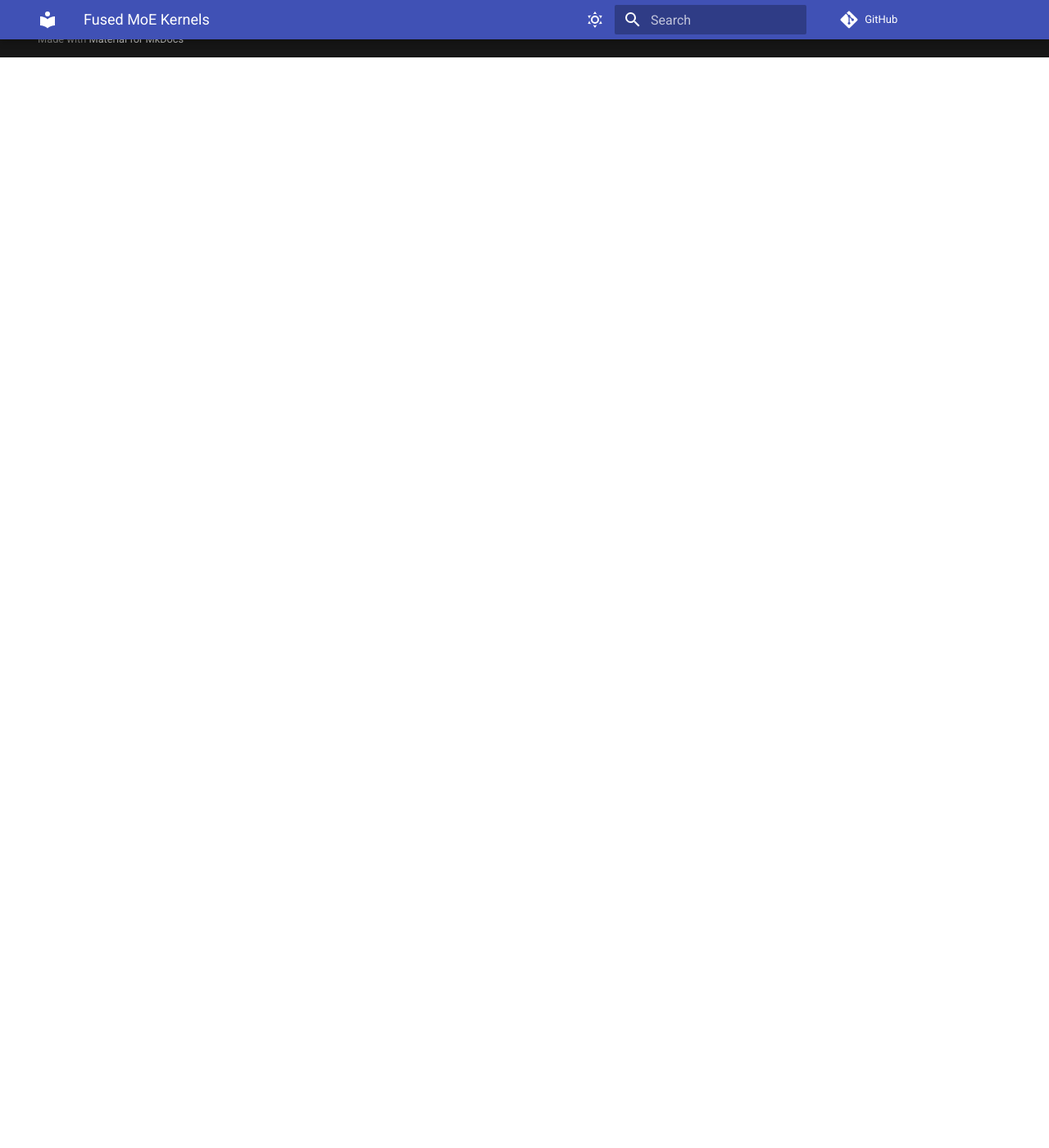
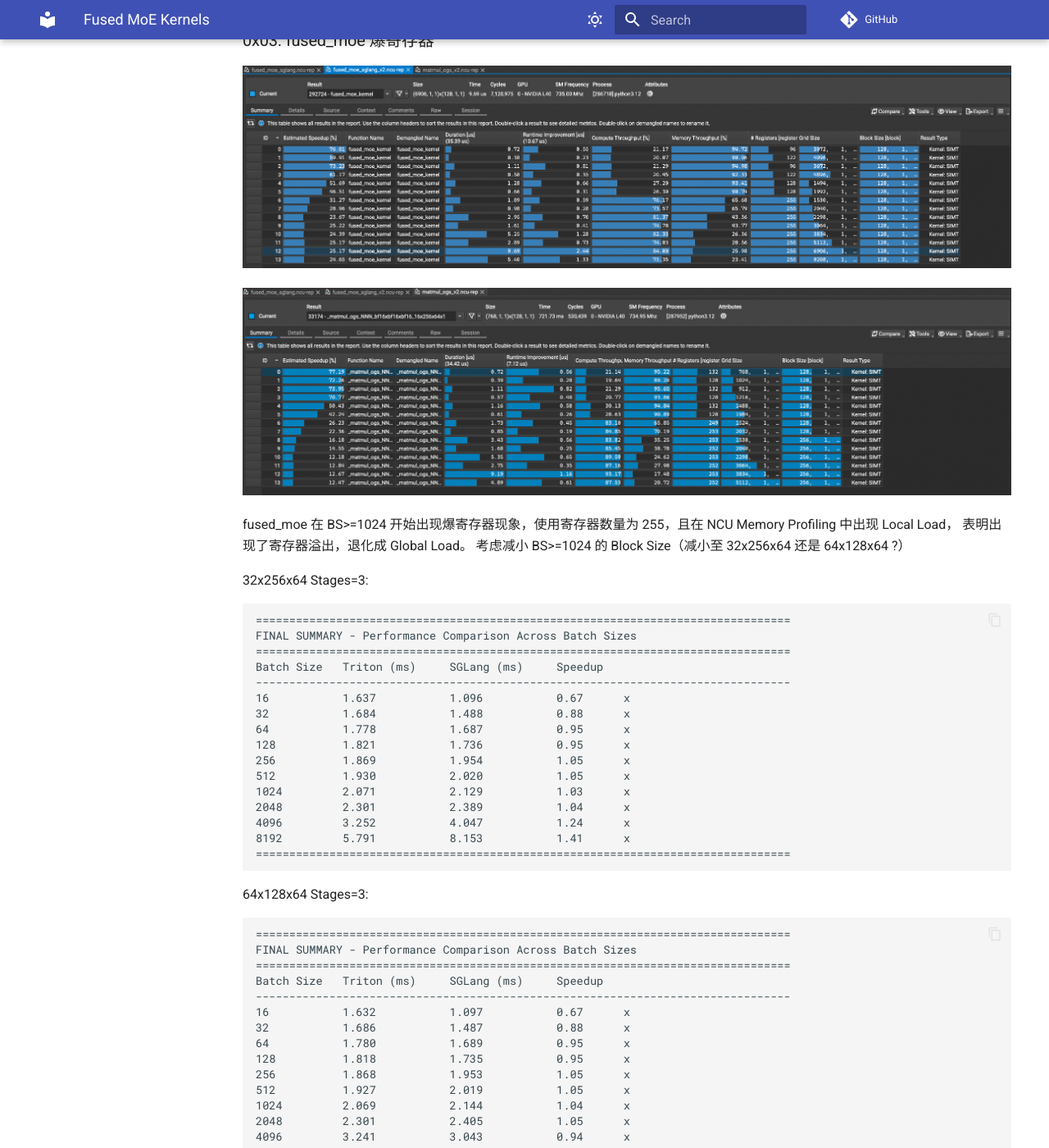
Before and after one commit to onjackay/notes, an MkDocs documentation site: the page built from docs/notes/fused_moe.md, in a window 1280 px wide and 1400 px high, scrolled down 9330 px. Shown: the whole window at 82% size. Built offline with MkDocs 1.6.1 and Material for MkDocs 9.7.7, drawn with Linux system fonts in a browser that asks for light colours; comment, search, counter and statistics services are not loaded; before the commit the page ends 9400 px from its top, so only the background shows below that; some of the changed text lies outside the part shown.

Commit message:
update fused_moe

````diff
--- a/docs/notes/fused_moe.md
+++ b/docs/notes/fused_moe.md
@@ -330,3 +330,105 @@
 8192         5.754           6.733           1.17      x
 ================================================================================
 ```
+
+### 0x03. fused_moe 爆寄存器
+
+![NCU fused_moe_kernel Summary](fused_moe/fused_moe_kernel_v2_ncu.png)
+
+![NCU matmul_ogs Summary](fused_moe/matmul_ogs_v2_ncu.png)
+
+fused_moe 在 BS>=1024 开始出现爆寄存器现象，使用寄存器数量为 255，且在 NCU Memory Profiling 中出现 Local Load，
+表明出现了寄存器溢出，退化成 Global Load。
+考虑减小 BS>=1024 的 Block Size（减小至 32x256x64 还是 64x128x64 ?）
+
+32x256x64 Stages=3:
+
+```
+================================================================================
+FINAL SUMMARY - Performance Comparison Across Batch Sizes
+================================================================================
+Batch Size   Triton (ms)     SGLang (ms)     Speedup
+--------------------------------------------------------------------------------
+16           1.637           1.096           0.67      x
+32           1.684           1.488           0.88      x
+64           1.778           1.687           0.95      x
+128          1.821           1.736           0.95      x
+256          1.869           1.954           1.05      x
+512          1.930           2.020           1.05      x
+1024         2.071           2.129           1.03      x
+2048         2.301           2.389           1.04      x
+4096         3.252           4.047           1.24      x
+8192         5.791           8.153           1.41      x
+================================================================================
+```
+
+64x128x64 Stages=3:
+
+```
+================================================================================
+FINAL SUMMARY - Performance Comparison Across Batch Sizes
+================================================================================
+Batch Size   Triton (ms)     SGLang (ms)     Speedup
+--------------------------------------------------------------------------------
+16           1.632           1.097           0.67      x
+32           1.686           1.487           0.88      x
+64           1.780           1.689           0.95      x
+128          1.818           1.735           0.95      x
+256          1.868           1.953           1.05      x
+512          1.927           2.019           1.05      x
+1024         2.069           2.144           1.04      x
+2048         2.301           2.405           1.05      x
+4096         3.241           3.043           0.94      x
+8192         5.807           6.607           1.14      x
+================================================================================
+```
+
+64x256x64 Stages=2:
+
+```
+================================================================================
+FINAL SUMMARY - Performance Comparison Across Batch Sizes
+================================================================================
+Batch Size   Triton (ms)     SGLang (ms)     Speedup
+--------------------------------------------------------------------------------
+16           1.633           1.095           0.67      x
+32           1.681           1.487           0.88      x
+64           1.778           1.687           0.95      x
+128          1.820           1.735           0.95      x
+256          1.867           1.953           1.05      x
+512          1.925           2.018           1.05      x
+1024         2.065           2.201           1.07      x
+2048         2.301           2.484           1.08      x
+4096         3.221           3.243           1.01      x
+8192         5.743           6.451           1.12      x
+================================================================================
+```
+
+SGLang fused_moe v3: 1024<=BS<=4096 使用 64x128x64 Stages=3, BS=8192 使用 64x256x64 Stages=2。
+修改后 Local Load 为零，避免了寄存器溢出。
+
+### 0x04. NCU 测出的耗时不准
+
+Using v2:
+
+| Batch Size | NCU 测量耗时 (ms) | CUDA Event 测量耗时 (ms) | 差值 (ms) | 差值百分比 (%) |
+|------------|-------------------|--------------------------|-----------|----------------|
+| 16         | 0.72              | 0.7578                   | -0.0378   | -4.99          |
+| 64         | 1.11              | 1.1428                   | -0.0328   | -2.87          |
+| 256        | 1.28              | 1.3140                   | -0.0340   | -2.59          |
+| 1024       | 1.89              | 1.4121                   | 0.4779    | 33.84          |
+| 2048       | 2.95              | 1.5053                   | 1.4447    | 95.97          |
+| 4096       | 5.25              | 1.8972                   | 3.3528    | 176.72         |
+| 8192       | 9.69              | 3.5809                   | 6.1091    | 170.60         |
+
+From LLM:
+
+NCU在收集详细metric时会：
+
+- 注入额外指令和缓冲区管理代码
+- 强制刷新L1/L2缓存以确保计数准确
+- 锁定GPU时钟频率防止动态调频干扰
+
+大batch kernel占用更多SM、显存带宽和cache，这些profiling操作的开销会被放大，导致测量值虚高。
+
+> [https://docs.nvidia.com/nsight-compute/ProfilingGuide/index.html#overhead]
````
Also changed, not shown: docs/notes/fused_moe/fused_moe_kernel_v2_ncu.png (added), docs/notes/fused_moe/fused_moe_v2_memory.png (added), docs/notes/fused_moe/matmul_ogs_v2_ncu.png (added).
